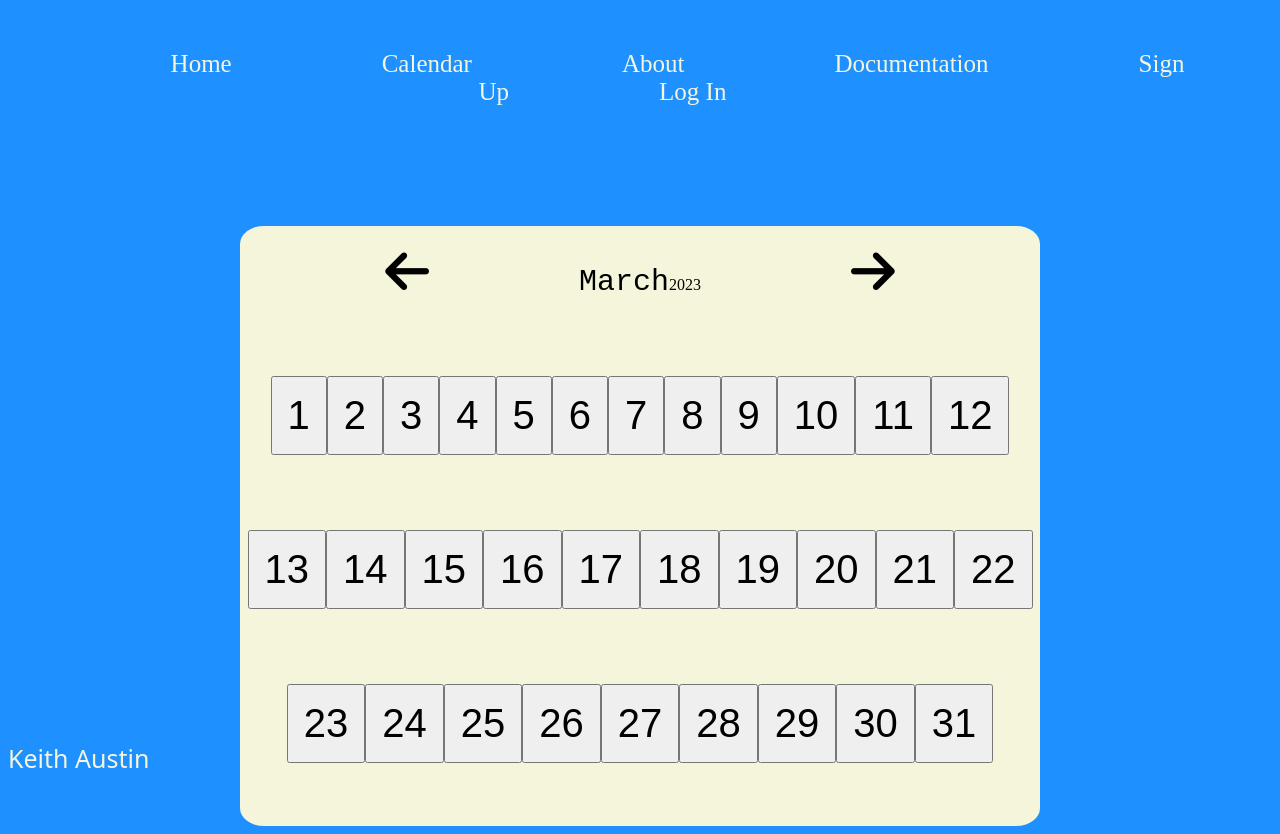
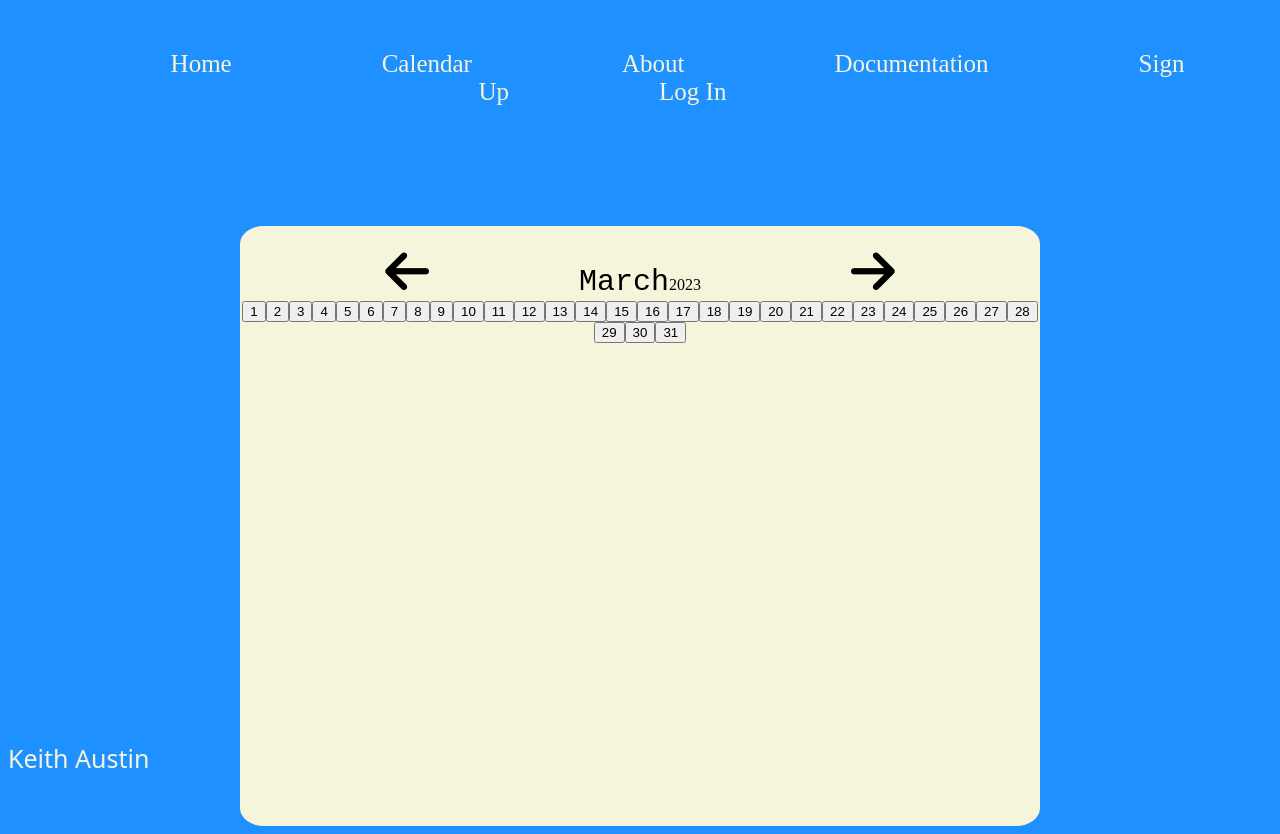
Before and after one commit to keiaus/FG-2.0, a React (Vite) app in the folder fg-2.0/: page /calendar in a window 1280 px wide. Built offline with nearby package versions, Linux system fonts and the light colour scheme.

Commit message:
add new folders

```diff
--- a/fg-2.0/src/App.css
+++ b/fg-2.0/src/App.css
@@ -118,7 +118,7 @@ ul {
   padding: 0;
 }
 
-#day-button {
+[id^="day-button"] {
   font-size: 40px;
   cursor: pointer;
   padding: 15px;
--- a/fg-2.0/src/client/pages/calendar/Calendar.jsx
+++ b/fg-2.0/src/client/pages/calendar/Calendar.jsx
@@ -20,15 +20,12 @@ const CalendarPage = () => {
 
     const [monthName, setMonthName] = useState(new Date().getMonth());
     const [year, setYear] = useState(new Date().getFullYear());
-    // const [days, setDays] = useState([]);
+    const [dayClicked, setDayClicked] = useState(0);
 
-    // const handleDayClicked = (i) => {
-    //     days.forEach(element => {
-    //         if (element.key === i) {
-    //             setDayClicked(i);
-    //         }
-    //     });
-    // }
+    const handleDayClicked = (i) => {
+        const button = document.getElementById("day-button");
+        button.setAttribute("style", "background-color: green;");
+    }
 
     const handleForwardArrow = () => {
         setMonthName(prevIndex => (prevIndex + 1) % 12);
@@ -44,12 +41,15 @@ const CalendarPage = () => {
         }
     }
 
+    // We need a global variable for the day selected
     const renderDays = () => {
         const monthName2 = month[monthName];
         const daysInMonth = getDaysInMonth(monthName2);
         const days = [];
+        let dayId = "day-button";
         for (let i = 1; i <= daysInMonth; i++) {
-            days.push(<button key={i} id="day-button">{i}</button>);
+            dayId += i.toString();
+            days.push(<button key={i} onClick={handleDayClicked}>{i}</button>);
         }
         return days;
     };
@@ -80,6 +80,7 @@ const CalendarPage = () => {
                         <table>
                             <tr>
                                 {renderDays()}
+                                {handleDayClicked}
                             </tr>
                         </table>
                     </div>
--- a/fg-2.0/src/controllers/admin/AdminCntrl.jsx
+++ b/fg-2.0/src/controllers/admin/AdminCntrl.jsx
@@ -1,6 +1,8 @@
 
 
-// Handles all the admin actions
-const Admin = () => {
+// Handles all the admin calls to the server
+const AdminCntrl = () => {
 
 }
+
+export default AdminCntrl;
--- a/fg-2.0/src/controllers/calendar/CalendarCntrl.jsx
+++ b/fg-2.0/src/controllers/calendar/CalendarCntrl.jsx
@@ -1,5 +1,7 @@
 
 
-const Calendar = () => {
+const CalendarCntrl = () => {
 
 }
+
+export default CalendarCntrl;
--- a/fg-2.0/src/controllers/user/UserCntrl.jsx
+++ b/fg-2.0/src/controllers/user/UserCntrl.jsx
@@ -1,7 +1,7 @@
 import React, { useState } from "react";
 
-// All user actions
-const User = () => {
+// Handles all the user calls to the server
+const UserCntrl = () => {
 
     const handleCreateUser = (event) => {
 
@@ -33,4 +33,4 @@ const User = () => {
 
 }
 
-export default User;
+export default UserCntrl;
--- a/fg-2.0/src/model/server.js
+++ b/fg-2.0/src/models/user/server.js
@@ -2,7 +2,7 @@
 
 const express = require('express');
 const cors = require('cors');
-const pool = require('./db.config');
+const pool = require('../db.config');
 const app = express();
 
 
```
Also changed, not shown: fg-2.0/src/client/pages/booking/Booking.jsx (added, +8 -0 lines), fg-2.0/src/controllers/booking/BookingCntrl.jsx (added, +9 -0 lines), fg-2.0/src/models/admin/server.js (added), fg-2.0/src/models/booking/server.js (added), fg-2.0/src/models/db.config.js (renamed from fg-2.0/src/model/db.config.js), fg-2.0/src/models/flights/server.js (added).
